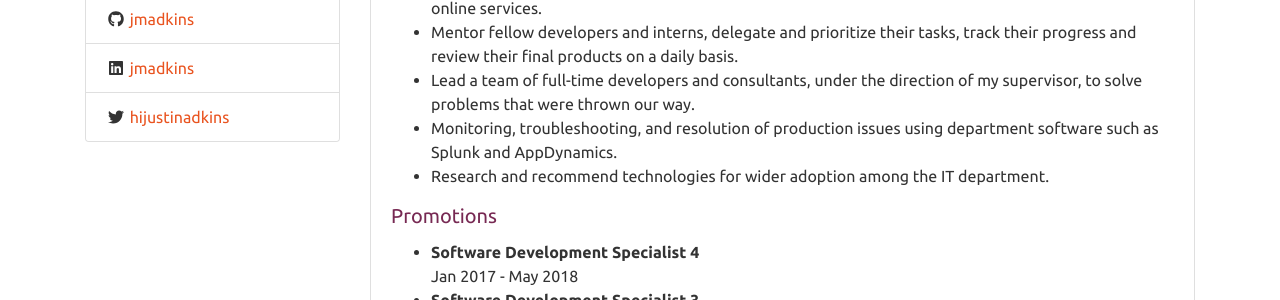
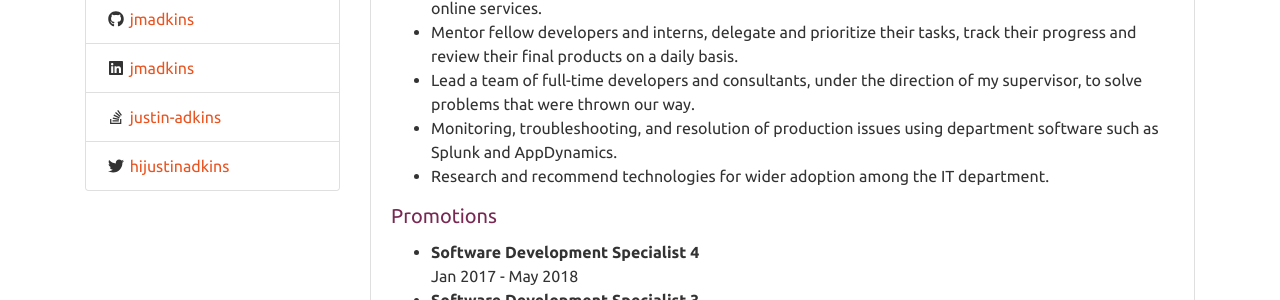
Before and after one commit to jmadkins/jmadkins.github.io, a Jekyll site: the page built from me.html, in a window 1280 px wide. Shown: the part 791-1091 px from the top of the page. Built offline with Jekyll 4.4.1, drawn with Linux system fonts in a browser that asks for light colours; nearby versions of some CDN libraries.

Commit message:
Added StackOverflow profile

```diff
--- a/_config.yml
+++ b/_config.yml
@@ -14,6 +14,9 @@ networks:
   - icon: linkedin
     url: https://www.linkedin.com/in
     username: jmadkins
+  - icon: stack-overflow
+    url: https://stackoverflow.com/users/2247108
+    username: justin-adkins
   - icon: twitter
     url: https://twitter.com
     username: hijustinadkins
```
